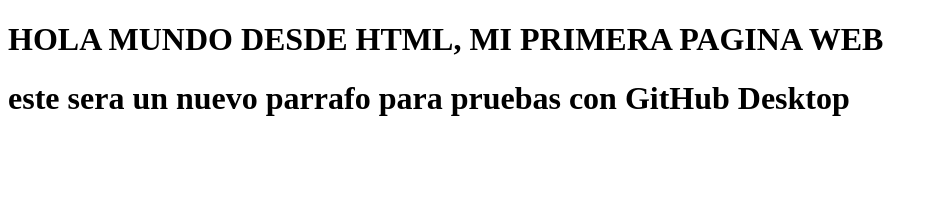
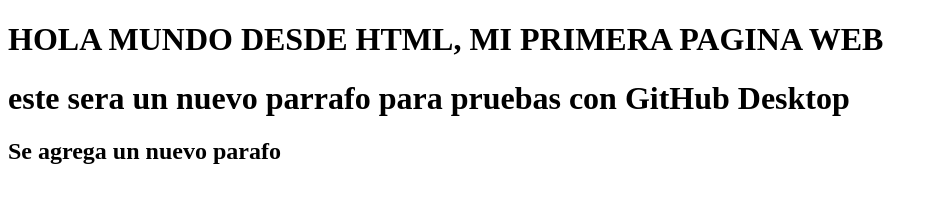
Before and after one commit to Tflowdesa/GitHub_Test, a plain HTML site: page index.html in a window 1280 px wide. Shown: the whole page, without its empty margins (0-938 px from the left). Drawn offline with Linux system fonts and the light colour scheme.

Commit message:
Update index.html
Se agregan nuevos parrafos desde GitHub Desktop

```diff
--- a/index.html
+++ b/index.html
@@ -9,6 +9,6 @@
 <body>
     <h1>HOLA MUNDO DESDE HTML, MI PRIMERA PAGINA WEB</h1>
     <h1>este sera un nuevo parrafo para pruebas con GitHub Desktop</h1>
-
+    <h2>Se agrega un nuevo parafo</h2>
 </body>
 </html>
```
